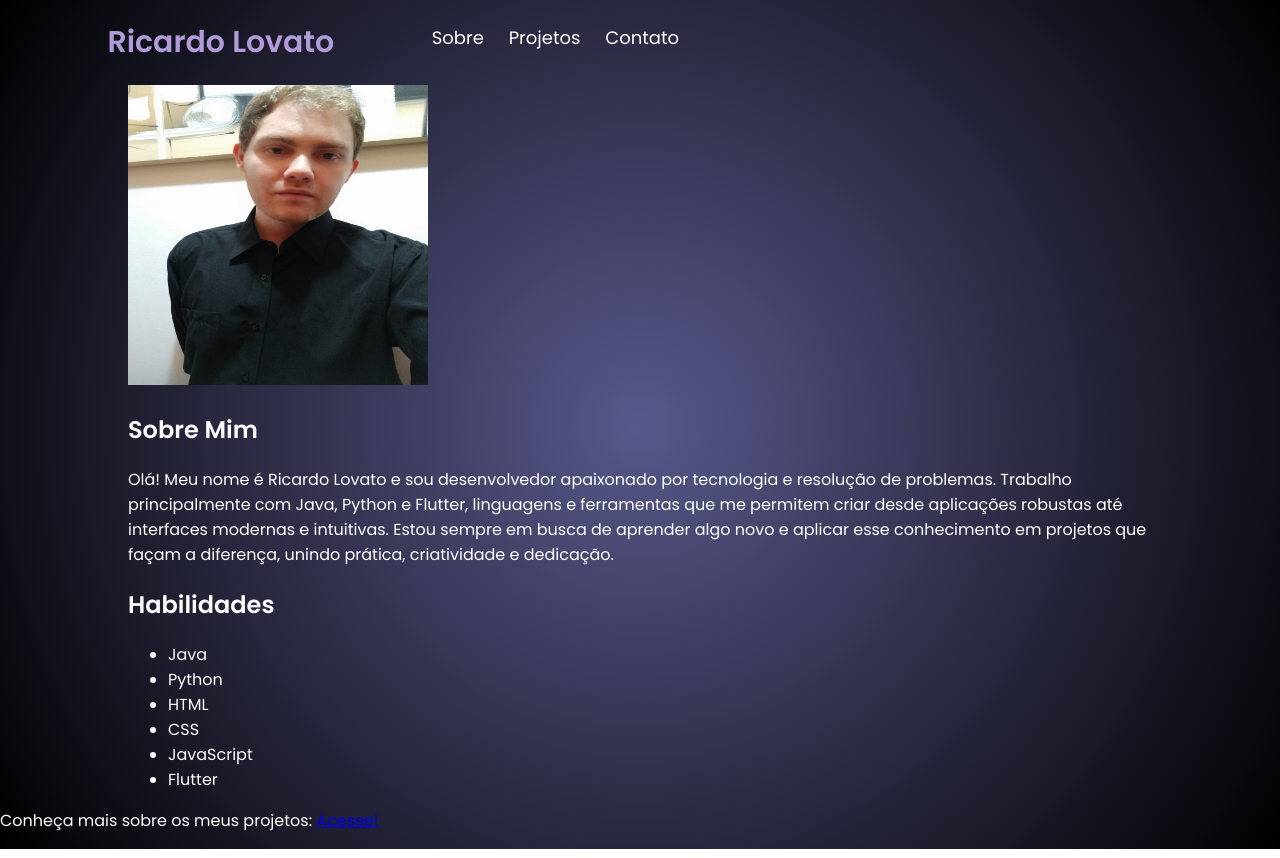
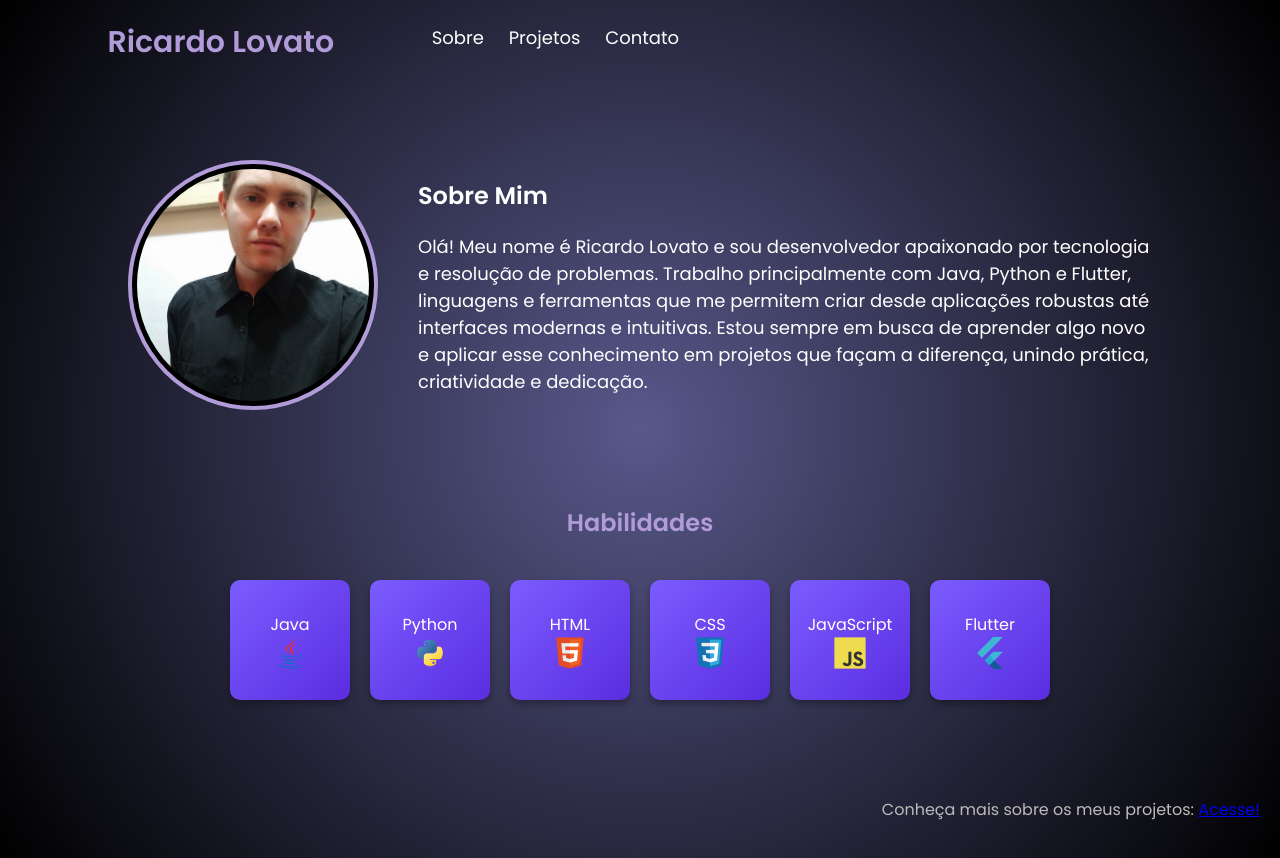
Before and after one commit to riclovato/portfolio, a plain HTML site: page index.html in a window 1280 px wide. Drawn offline with Linux system fonts and the light colour scheme.

Commit message:
css body, footer, icons

```diff
--- a/index.html
+++ b/index.html
@@ -29,13 +29,26 @@
         <section class="skills">
             <h2>Habilidades</h2>
             <ul class="skills-list">
-                <li class="skills-item" id="java">Java</li>
-                <li class="skills-item" id="python">Python</li>
-                <li class="skills-item" id="html">HTML</li>
-                <li class="skills-item" id="css">CSS</li>
-                <li class="skills-item" id="javascript">JavaScript</li>
-                <li class="skills-item" id="flutter">Flutter</li>
-            </l>
+
+                <li class="skills-item" id="java">Java
+                <img src="img/java.png" alt="Meu ícone" width="32" height="32">
+                </li>
+                <li class="skills-item" id="python">Python
+                <img src="img/python.png" alt="Meu ícone" width="32" height="32">
+                </li>
+                <li class="skills-item" id="html">HTML
+                <img src="img/html.png" alt="Meu ícone" width="32" height="32">
+                </li>
+                <li class="skills-item" id="css">CSS
+                <img src="img/css.png" alt="Meu ícone" width="32" height="32">
+                </li>
+                <li class="skills-item" id="javascript">JavaScript
+                <img src="img/javascript.png" alt="Meu ícone" width="32" height="32">
+                </li>
+                <li class="skills-item" id="flutter">Flutter
+                <img src="img/flutter.png" alt="Meu ícone" width="32" height="32">
+                </li>
+            </ul>
         </section>
     </main>
     <footer>
--- a/styles.css
+++ b/styles.css
@@ -47,3 +47,63 @@ header ul {
     margin-top: 0.5%;
     font-size: 18px;
 }
+
+.about-me{
+    display: flex;
+    align-items: center;
+    gap: 40px;
+    min-height: 50vh;
+
+}
+.about-me p {
+    font-size: 18px;
+}
+
+#my-photo {
+    width: 250px;
+    height: 250px;
+    object-fit: cover;
+    border-radius: 50%;
+    border: 4px solid #b19cd9;
+    padding: 5px;
+    background-color: #000;
+    flex-shrink: 0;
+    }
+
+.skills h2{
+    text-align: center;
+    color: #b19cd9;
+}
+
+.skills-list {
+    display: flex;
+    gap: 20px;
+    justify-content: center;
+    flex-wrap: wrap;
+    list-style: none;
+    padding: 2%;
+
+}
+.skills-item{
+
+    background: linear-gradient(135deg, #7b5cff, #5a2de0);
+    color: white;
+    padding: 20px;
+    width: 120px;
+    height: 120px;
+    display: flex;
+    flex-direction: column;
+    align-items: center;
+    justify-content: center;
+    border-radius: 10px;
+    box-shadow: 0 4px 6px rgba(0,0,0,0.3);
+    transition: transform 0.3s, box-shadow 0.3s;
+    text-align: center;
+}
+
+footer{
+    text-align: end;
+    padding: 20px 20px;
+    color: #bbb;
+    margin-top: 40px;
+}
```
Also changed, not shown: img/css.png (added), img/flutter.png (added), img/html.png (added), img/java.png (added), img/javascript.png (added), img/python.png (added).
